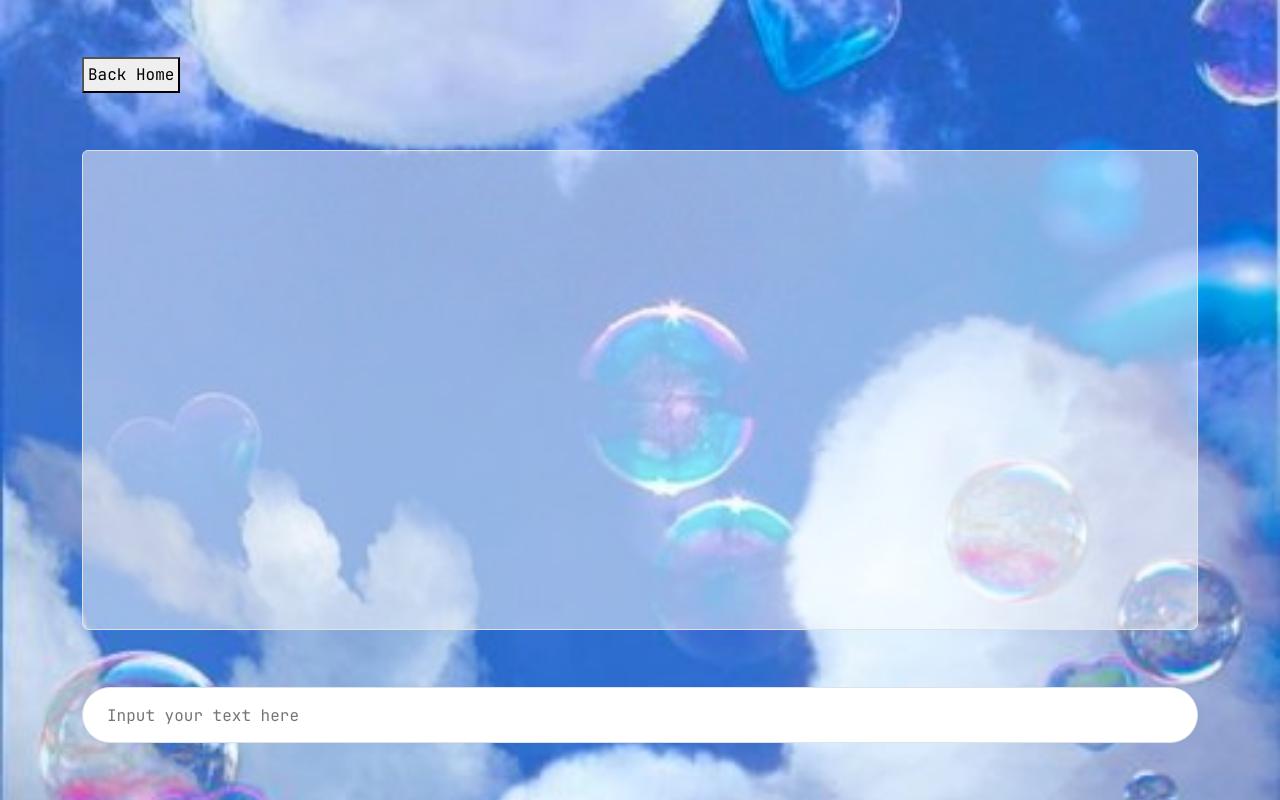
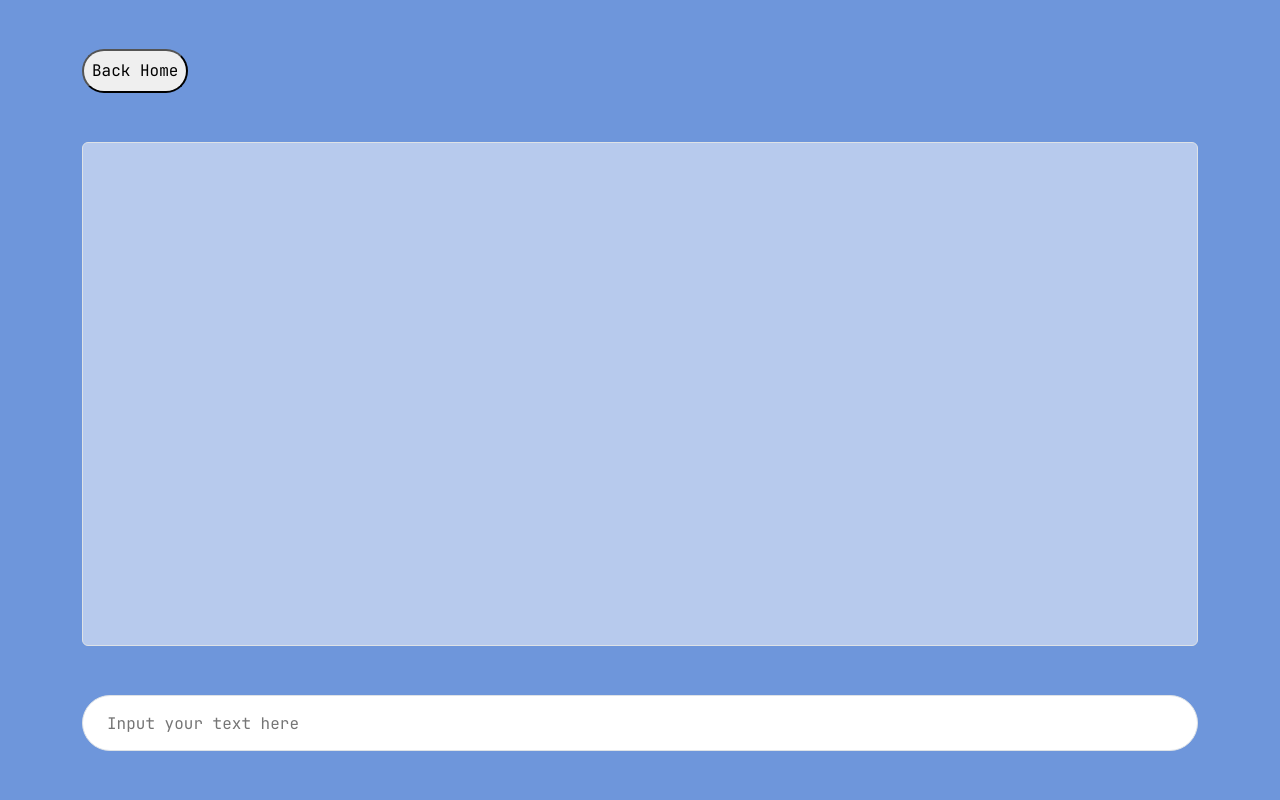
Before and after one commit to viqeey/newjeans.github.io, a plain HTML site: page chatbot.html in a window 1280 px wide. Drawn offline with nearby package versions, Linux system fonts and the light colour scheme.

Commit message:
Update chatbot.html

```diff
--- a/chatbot.html
+++ b/chatbot.html
@@ -8,9 +8,8 @@
     <link href="https://cdn.jsdelivr.net/npm/bootstrap@5.3.1/dist/css/bootstrap.min.css" rel="stylesheet" integrity="sha384-4bw+/aepP/YC94hEpVNVgiZdgIC5+VKNBQNGCHeKRQN+PtmoHDEXuppvnDJzQIu9" crossorigin="anonymous">
     <style>
         body {
-          background: url("images/chat-background.jpeg") no-repeat center/cover;
           /* Additional styles for the body */
-          background-color: rgba(255, 255, 255, 0.5);
+          background-color: #6E96DB;
         }
       </style>
     <link rel="stylesheet" href="./styles.css">
@@ -18,8 +17,10 @@
 </head>
 <body class="vh-100">
 <div class="container d-flex flex-column align-items-center justify-content-evenly w-100 h-100">
-    <button class="p-1 align-self-start" style="font-family: 'JetBrains Mono';">Back Home</button>
-        <div class="border rounded w-100" style="background-color: rgba(255, 255, 255, 0.5); height: 60%"></div>
+    <button class="rounded-pill p-2 align-self-start" style="font-family: 'JetBrains Mono';">Back Home</button>
+        <div class="border rounded w-100" style="background-color: rgba(255, 255, 255, 0.5); height: 63%">
+            <div class=""cc></div>
+        </div>
         <input placeholder="Input your text here" class="px-4 container border rounded-pill" style="background-color: rgba(255, 255, 255); height: 7%; font-family: 'JetBrains Mono';"></input>
         <!-- <div class="cbbl">
             <span>Hello, how are you!</span>
```
